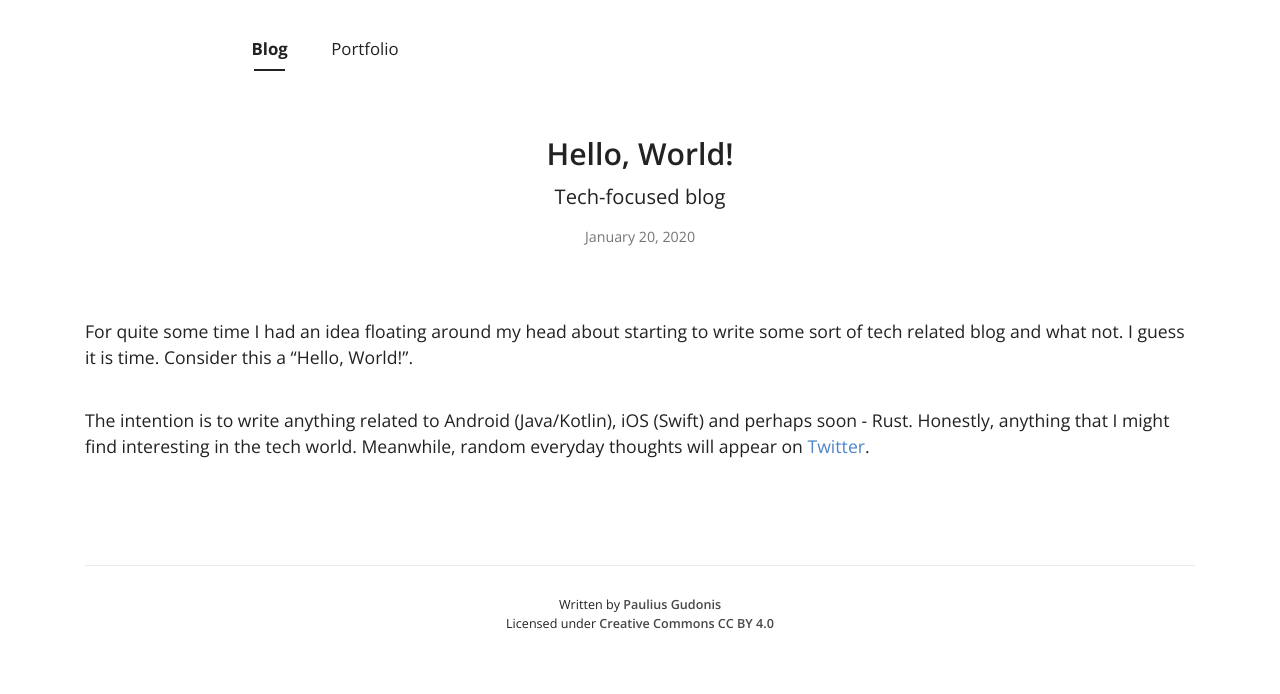
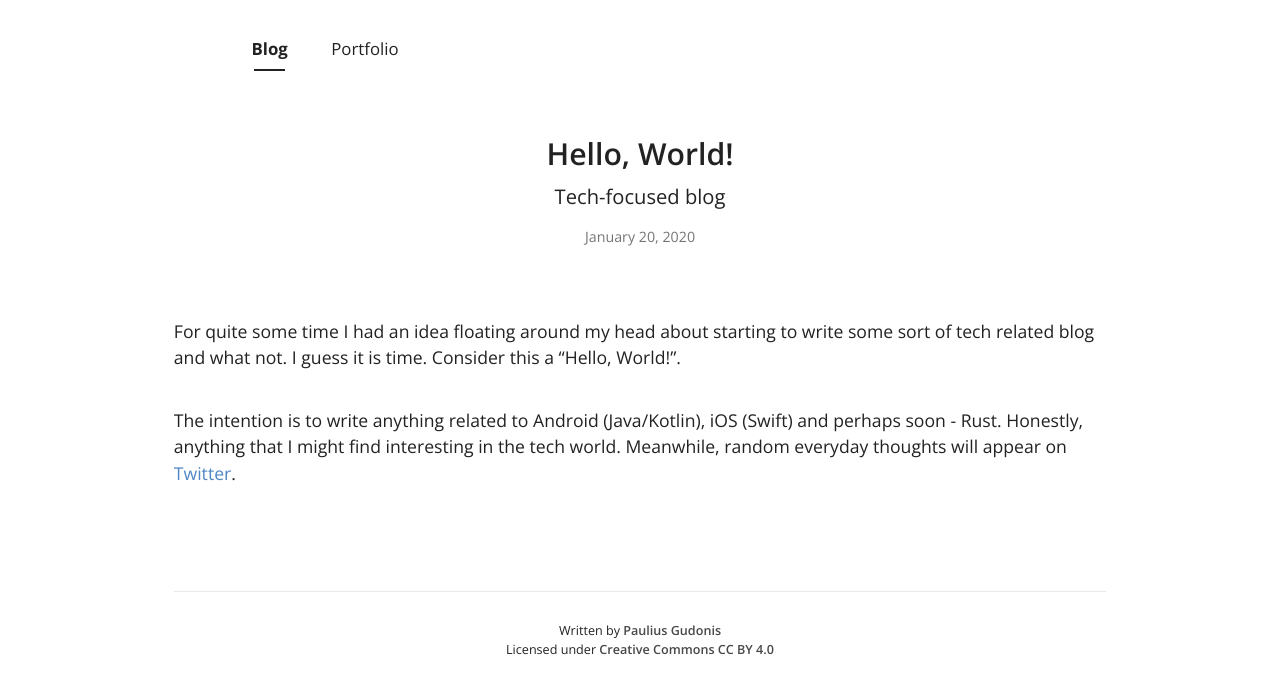
Before and after one commit to nakkht/pgu.dev, a Jekyll site: the page built from _posts/2020-01-20-hello-world.md, in a window 1280 px wide. Shown: the top 694 px of the page. Built offline with Jekyll 4.4.1, drawn with Linux system fonts in a browser that asks for light colours; nearby versions of some CDN libraries.

Commit message:
Reduced post/footer padding

```diff
--- a/_sass/includes/_footer.scss
+++ b/_sass/includes/_footer.scss
@@ -1,4 +1,6 @@
 footer{
+    @extend %page-padding;
+    padding: 0px 8%!important;
     .footer {
         text-align: center;
         font-size: 0.75rem;
--- a/_sass/layouts/_post.scss
+++ b/_sass/layouts/_post.scss
@@ -1,4 +1,6 @@
 #post{
+    @extend %page-padding;
+     padding: 0px 8%!important;
     .post-header{
         padding-bottom : 60px;
         text-align: center;
```
